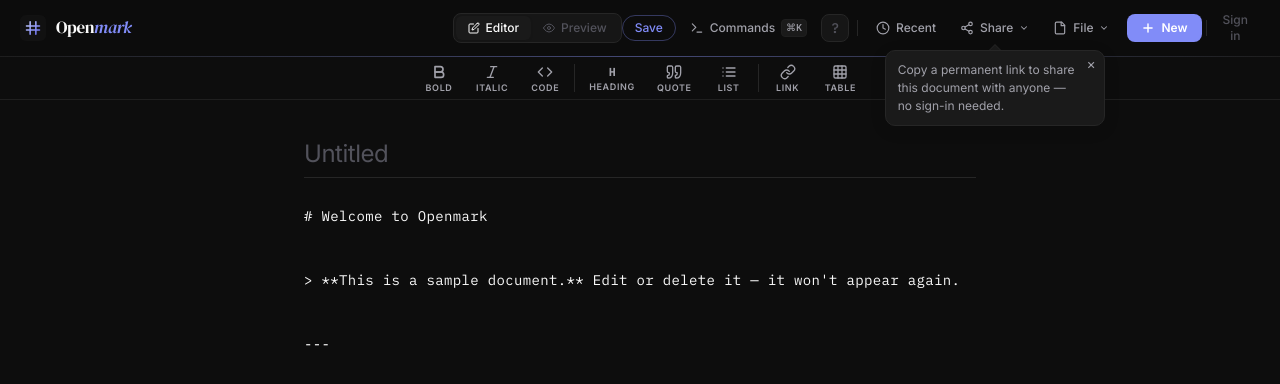
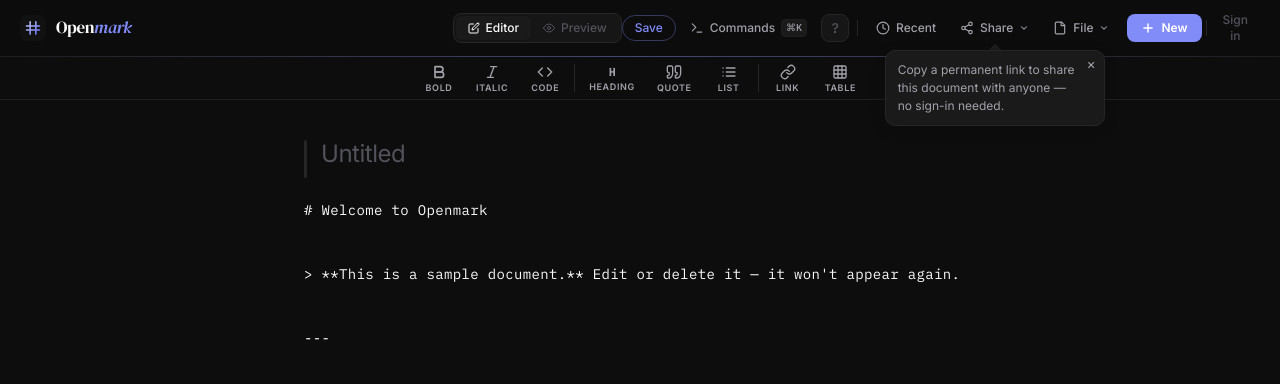
Before and after one commit to prathamudeshmukh/markdown-reader, a React (Vite) app: page / in a window 1280 px wide. Shown: the top 384 px of the page. Built offline with nearby package versions, Linux system fonts and the light colour scheme; no server answers.

Commit message:
redesign: replace DocTitle gradient divider with left accent bar
Swaps the bottom-border + gradient-divider treatment for a 3 px vertical
accent bar on the left side of the title (var(--accent) in preview,
var(--border) muted in editor). Adds a DocTitle test suite covering both
modes (9 tests).

```diff
--- a/src/components/DocTitle.tsx
+++ b/src/components/DocTitle.tsx
@@ -20,6 +20,18 @@ export default function DocTitle({ title, mode, onChange }: DocTitleProps) {
     if (!title) return null;
     return (
       <div className="max-w-3xl mx-auto w-full px-3 sm:px-10 pt-10 pb-0">
+        <div style={{ display: 'flex', gap: 0 }}>
+          <div
+            data-testid="title-bar"
+            style={{
+              width: '3px',
+              borderRadius: '2px',
+              background: 'var(--accent)',
+              flexShrink: 0,
+              alignSelf: 'stretch',
+              marginRight: '14px',
+            }}
+          />
           <h1
             className="text-lg sm:text-2xl"
             style={{
@@ -34,20 +46,26 @@ export default function DocTitle({ title, mode, onChange }: DocTitleProps) {
           >
             {title}
           </h1>
-        <div
-          style={{
-            height: '1px',
-            marginBottom: '0.25rem',
-            background: 'linear-gradient(90deg, var(--accent) 0%, var(--border) 40%, transparent 100%)',
-            opacity: 0.6,
-          }}
-        />
+        </div>
       </div>
     );
   }
 
   return (
     <div className="w-full max-w-3xl mx-auto px-3 sm:px-12 pt-10 pb-0">
+      <div style={{ display: 'flex', gap: 0 }}>
+        <div
+          data-testid="title-bar"
+          style={{
+            width: '3px',
+            borderRadius: '2px',
+            background: 'var(--border)',
+            flexShrink: 0,
+            alignSelf: 'stretch',
+            marginRight: '14px',
+            transition: 'background 0.15s ease',
+          }}
+        />
         <textarea
           ref={textareaRef}
           rows={1}
@@ -72,10 +90,8 @@ export default function DocTitle({ title, mode, onChange }: DocTitleProps) {
             color: 'var(--text-primary)',
             caretColor: 'var(--accent)',
             border: 'none',
-          borderBottom: '1.5px solid var(--border)',
             borderRadius: 0,
             paddingBottom: '0.6rem',
-          transition: 'border-color 0.15s ease',
             fontFamily: 'Inter, system-ui, sans-serif',
             resize: 'none',
             overflow: 'hidden',
@@ -83,5 +99,6 @@ export default function DocTitle({ title, mode, onChange }: DocTitleProps) {
           aria-label="Document title"
         />
       </div>
+    </div>
   );
 }
```
Also changed, not shown: 1 other file (tests, documents, lock files or other folders). Lines whose indentation alone changed are shown as unchanged.
